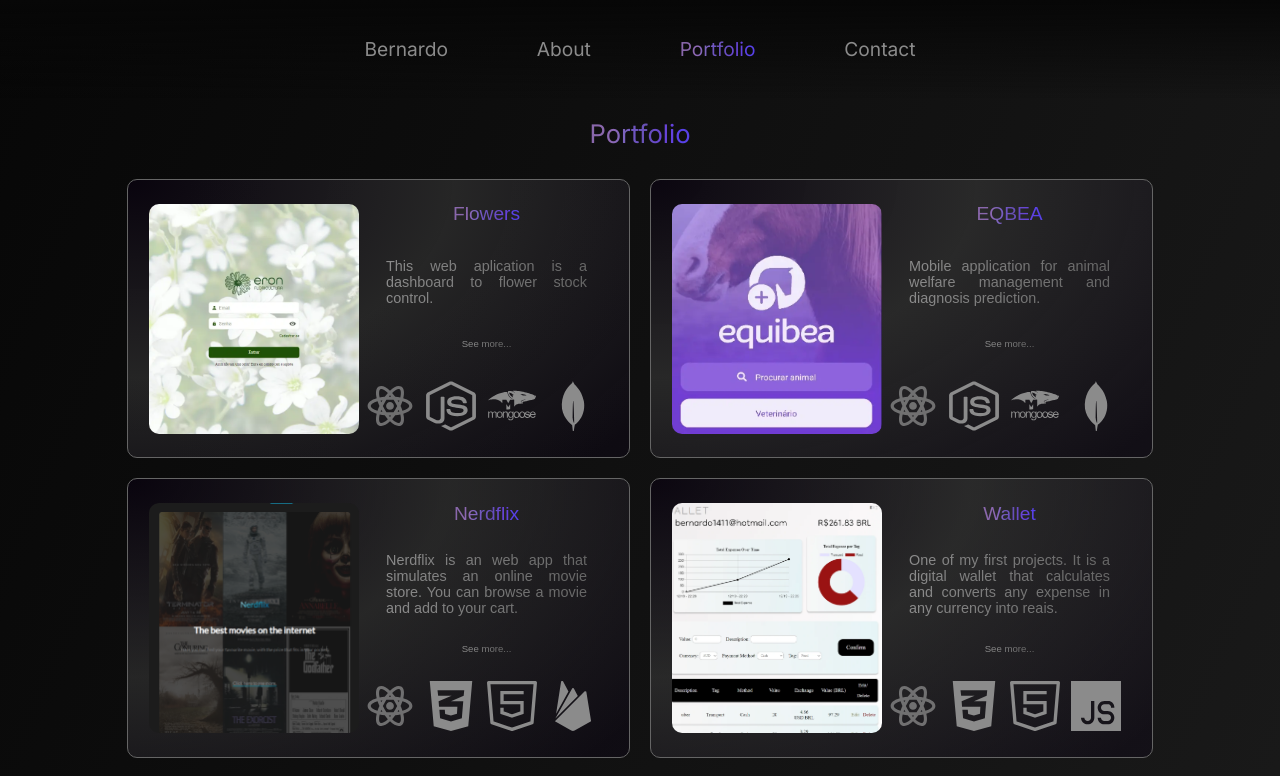
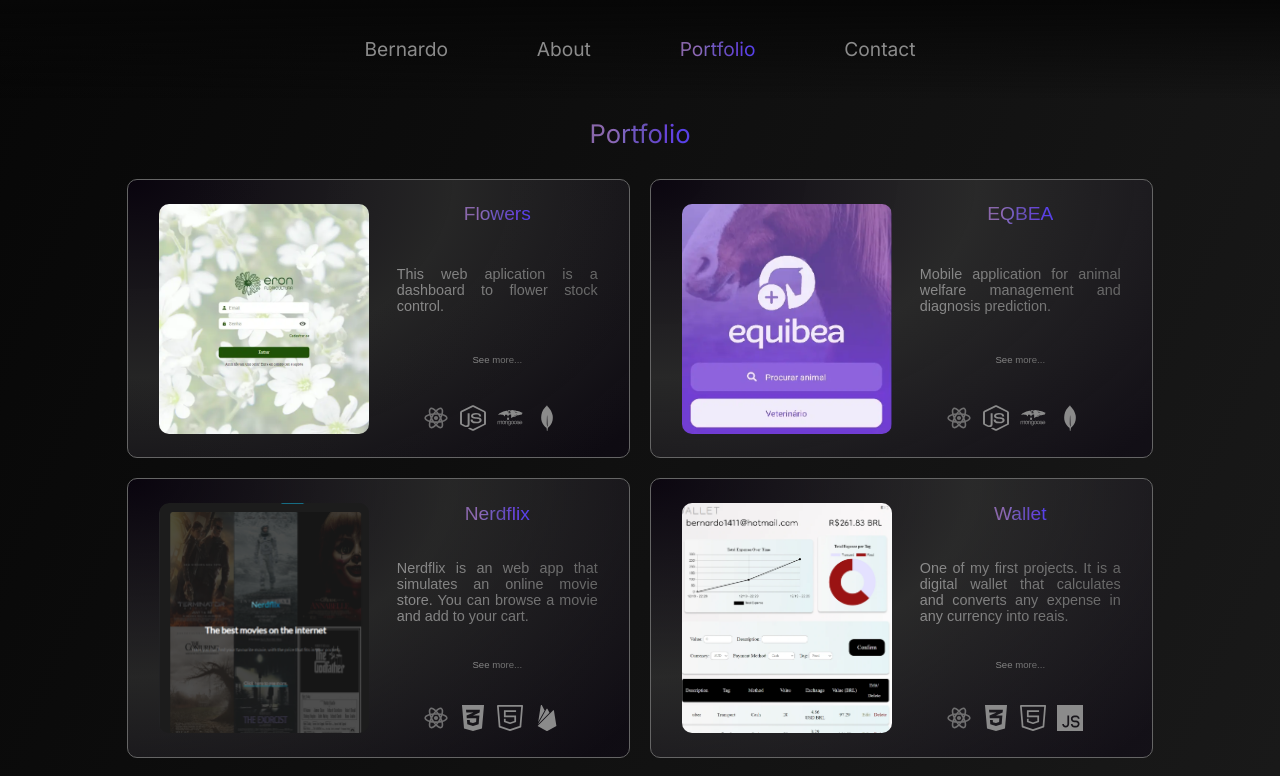
Before and after one commit to Bernardo1411/Bernardo_page, a Next.js app: page /portfolio in a window 1280 px wide. Shown: the top 776 px of the page. Built offline with nearby package versions, Linux system fonts and the light colour scheme.

Commit message:
fix icons on card

```diff
--- a/src/app/portfolio/page.js
+++ b/src/app/portfolio/page.js
@@ -19,35 +19,35 @@ function Portfolio() {
             title="Flowers"
             image="flowersdashboard"
             link="flowersdashboard"
-            techs={['react_mini', 'node', 'mongoose', 'mongoDB']}
+            techs={['react_mini', 'node', 'mongoose', 'mongodb']}
             description="This web aplication is a dashboard to flower stock control."
           />
           <Card
             title="EQBEA"
             image="eqbea"
             link="EQBEA"
-            techs={['react_mini', 'node', 'mongoose', 'mongoDB']}
+            techs={['react_mini', 'node', 'mongoose', 'mongodb']}
             description="Mobile application for animal welfare management and diagnosis prediction."
           />
           <Card
             title="Nerdflix"
             image="nerdflix"
             link="Nerdflix"
-            techs={['react_mini', 'CSS3', 'HTML5', 'firebase']}
+            techs={['react_mini', 'css3', 'html5', 'firebase']}
             description="Nerdflix is an web app that simulates an online movie store. You can browse a movie and add to your cart."
           />
           <Card
             title="Wallet"
             image="wallet"
             link="Wallet"
-            techs={['react_mini', 'CSS3', 'HTML5', 'javascript']}
+            techs={['react_mini', 'css3', 'html5', 'javascript']}
             description="One of my first projects. It is a digital wallet that calculates and converts any expense in any currency into reais."
           />
           <Card
             title="Hash Game"
             image="hashgame"
             link="Hash-Game"
-            techs={['react_mini', 'CSS3', 'HTML5', 'javascript']}
+            techs={['react_mini', 'css3', 'html5', 'javascript']}
             description="
             My first React project: a tic-tac-toe game where you can challenge yourself by playing against the computer. Enjoy the challenge!"
           />
--- a/src/components/card/card.js
+++ b/src/components/card/card.js
@@ -51,8 +51,8 @@ function Card(props) {
           <div>
             {techs && techs.length > 0 && techs.map((tech) => (
               <Image
-                width={50}
-                height={50}
+                width={26}
+                height={26}
                 key={tech}
                 style={{ marginRight: '11px' }}
                 src={`/images/${tech}.svg`}
```
